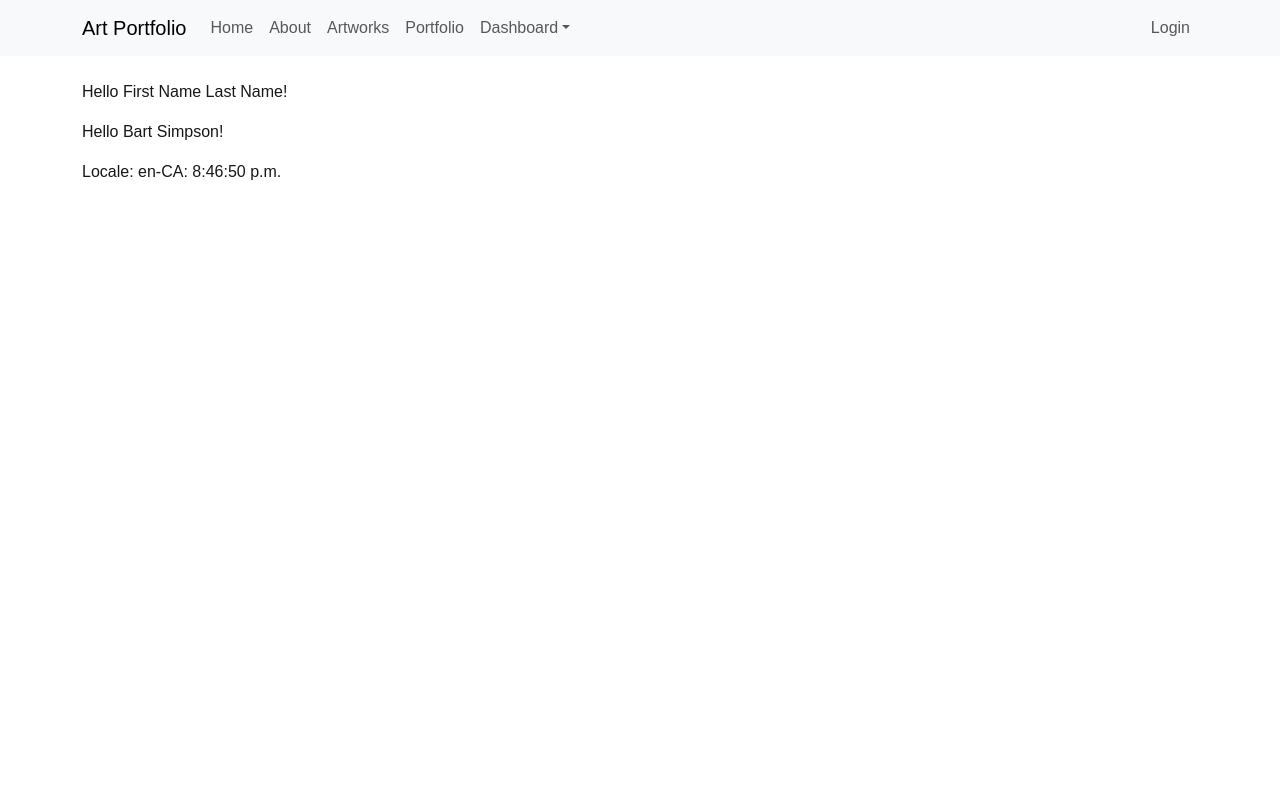
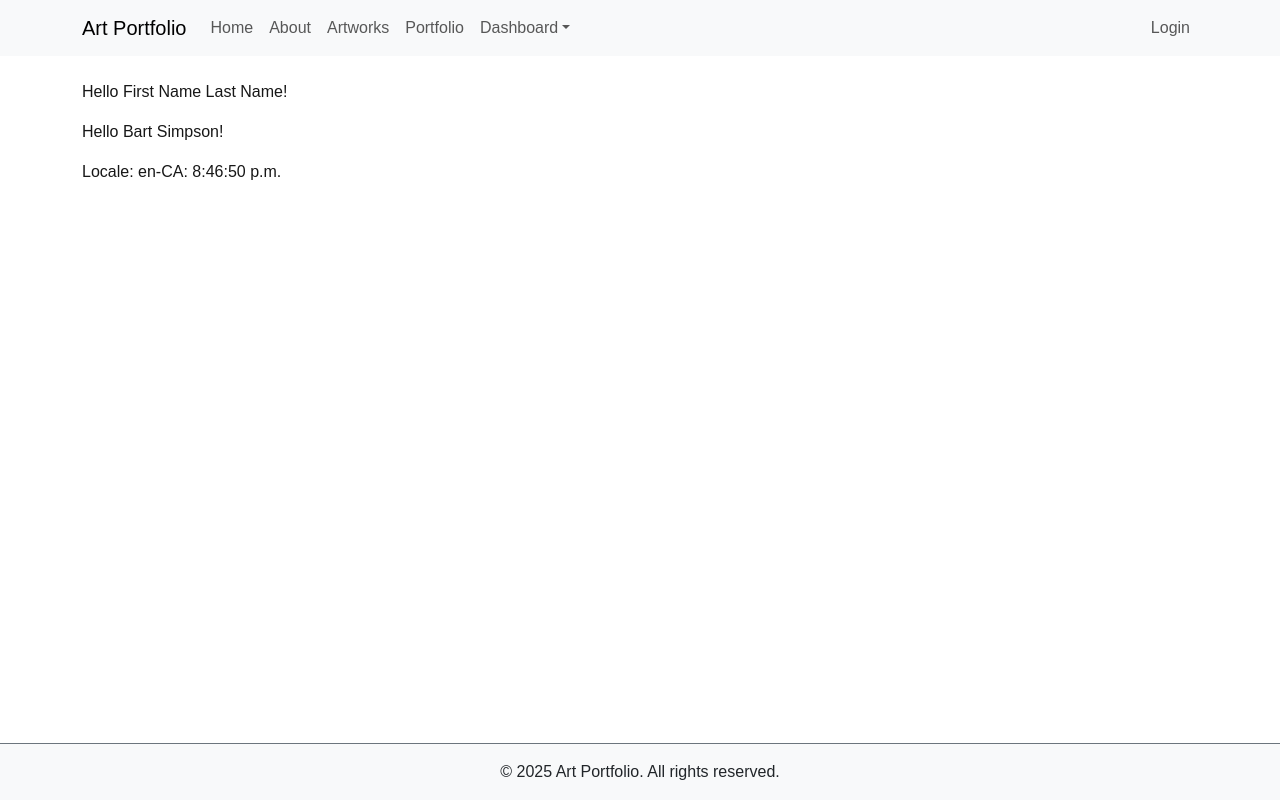
Before and after one commit to MohsenSabet/artPortfolio, a Next.js app: page / in a window 1280 px wide. Built offline with nearby package versions, Linux system fonts and the light colour scheme; no server answers.

Commit message:
feat: add Footer component and associated styles; update Layout to include Footer

```diff
--- /dev/null
+++ b/components/Footer.js
@@ -0,0 +1,12 @@
+import React from 'react';
+import { Container } from 'react-bootstrap';
+
+export default function Footer() {
+  return (
+    <footer className="bg-light text-dark border-top border-secondary">
+      <Container className="text-center py-3">
+        &copy; {new Date().getFullYear()} Art Portfolio. All rights reserved.
+      </Container>
+    </footer>
+  );
+}
--- a/components/layout.js
+++ b/components/layout.js
@@ -1,13 +1,15 @@
 import MainNav from './MainNav';
+import Footer from './Footer';
 import { Container } from 'react-bootstrap';
 
 export default function Layout({ children }) {
   return (
-    <>
+    <div className="d-flex flex-column min-vh-100">
       <MainNav />
-      <Container className="mt-4">
+      <Container className="flex-grow-1 mt-4">
         {children}
       </Container>
-    </>
+      <Footer />
+    </div>
   );
 }
```
Also changed, not shown: components/Footer.module.css (added, +7 -0 lines).
